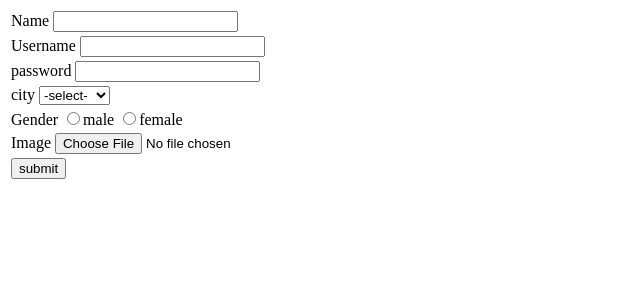
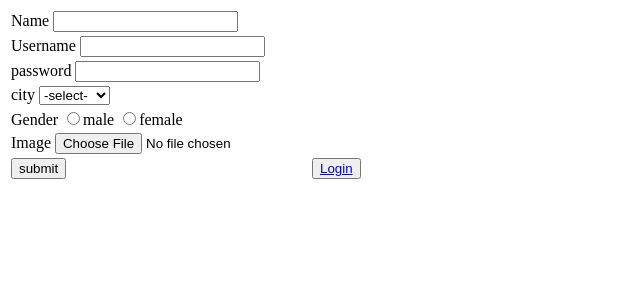
Before and after one commit to Rafner407/phpBaseRafner, a PHP site: page /reg.php in a window 1280 px wide. Shown: the top 300 px of the page, without its empty margins (0-640 px from the left). Run offline with PHP 8.4, Linux system fonts and the light colour scheme.

Commit message:
adding link

```diff
--- a/login.php
+++ b/login.php
@@ -26,7 +26,7 @@ if(isset($_POST['sub'])){
     </head>
     <body>
 
-        <h1> login - hello</h1>
+        <h1> login - hello </h1>
 
         <form method="POST" enctype="multipart/form-data">
             <table>
@@ -47,6 +47,9 @@ if(isset($_POST['sub'])){
                     <td>
                         <input type="submit" name="sub" value="submit">
                     </td>
+                    <td>
+                    <button><a href="reg.php">cadastro</a></button>
+                    </td>
                 </tr>
             </table>
     </body>
--- a/reg.php
+++ b/reg.php
@@ -66,7 +66,9 @@ if(isset($_POST['sub'])){
                 <tr>
                     <td>
                         <input type="submit" value="submit" name="sub">
-
+                    </td>
+                    <td>
+                        <button><a href="login.php">Login</a></button>
                     </td>
                 </tr>
             </table>
```
